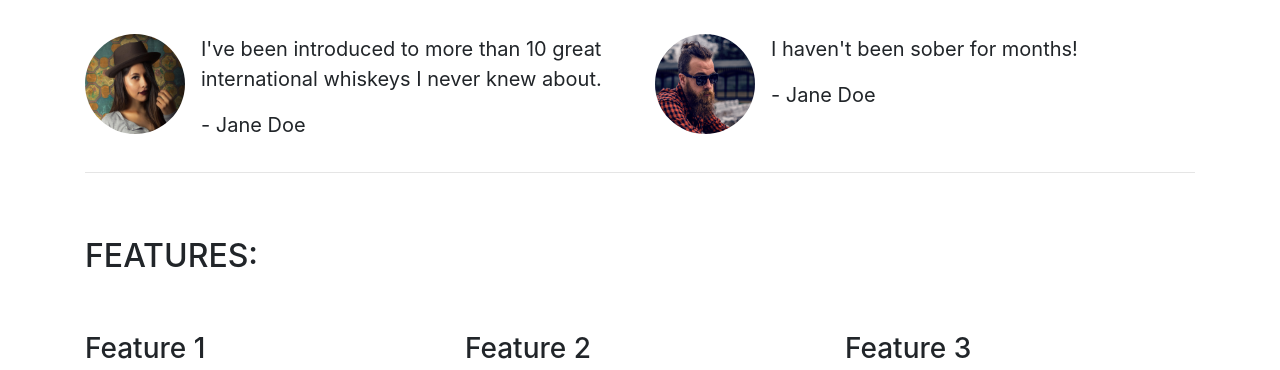
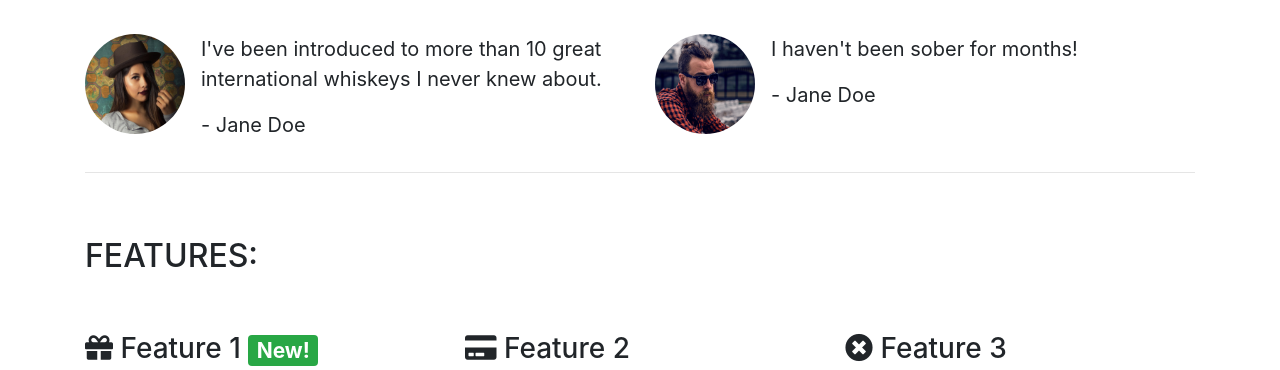
Before and after one commit to zioan/bootstrap-lessons-lms, a plain HTML site: page index.html in a window 1280 px wide. Shown: the part 533-903 px from the top of the page. Drawn offline with nearby package versions, Linux system fonts and the light colour scheme.

Commit message:
Add icons to features

```diff
--- a/index.html
+++ b/index.html
@@ -94,7 +94,8 @@
       <div class="row">
         <div class="col-12 col-md-6 col-lg-4">
           <div class="feature">
-            <h3>Feature 1</h3>
+            <h3><i class="fas fa-gift d-none d-sm-inline"></i> Feature 1 <span class="badge badge-success">New!</span>
+            </h3>
             <p>Lorem ipsum dolor sit amet, consectetur adipiscing elit, sed do eiusmod tempor incididunt ut labore et
               dolore
               magna aliqua. Ut enim ad minim veniam, quis nostrud exercitation ullamco laboris nisi ut aliquip ex ea
@@ -105,7 +106,7 @@
         </div>
         <div class="col-12 col-md-6 col-lg-4">
           <div class="feature">
-            <h3>Feature 2</h3>
+            <h3><i class="fas fa-credit-card d-none d-sm-inline"></i> Feature 2</h3>
             <p>Lorem ipsum dolor sit amet, consectetur adipiscing elit, sed do eiusmod tempor incididunt ut labore et
               dolore
               magna aliqua. Ut enim ad minim veniam, quis nostrud exercitation ullamco laboris nisi ut aliquip ex ea
@@ -116,7 +117,7 @@
         </div>
         <div class="col-12 d-md-none d-lg-block col-lg-4">
           <div class="feature">
-            <h3>Feature 3</h3>
+            <h3><i class="fas fa-times-circle d-none d-sm-inline"></i> Feature 3</h3>
             <p>Lorem ipsum dolor sit amet, consectetur adipiscing elit, sed do eiusmod tempor incididunt ut labore et
               dolore
               magna aliqua. Ut enim ad minim veniam, quis nostrud exercitation ullamco laboris nisi ut aliquip ex ea
```
Lines whose indentation alone changed are shown as unchanged.
